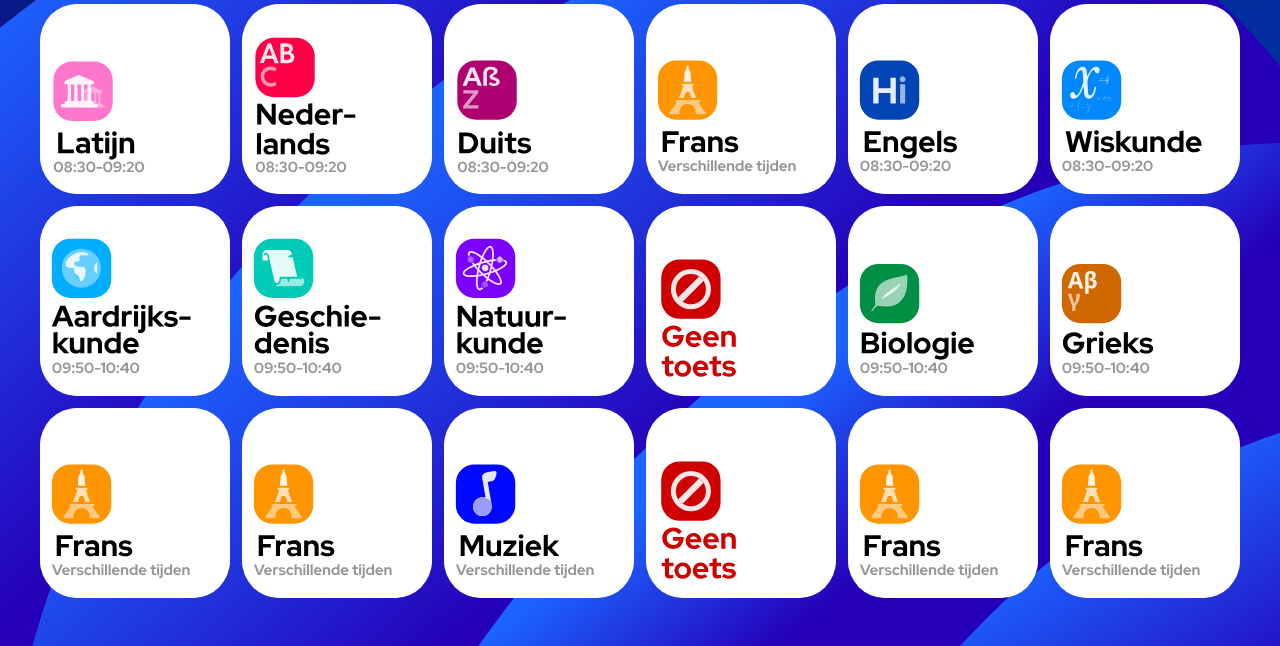
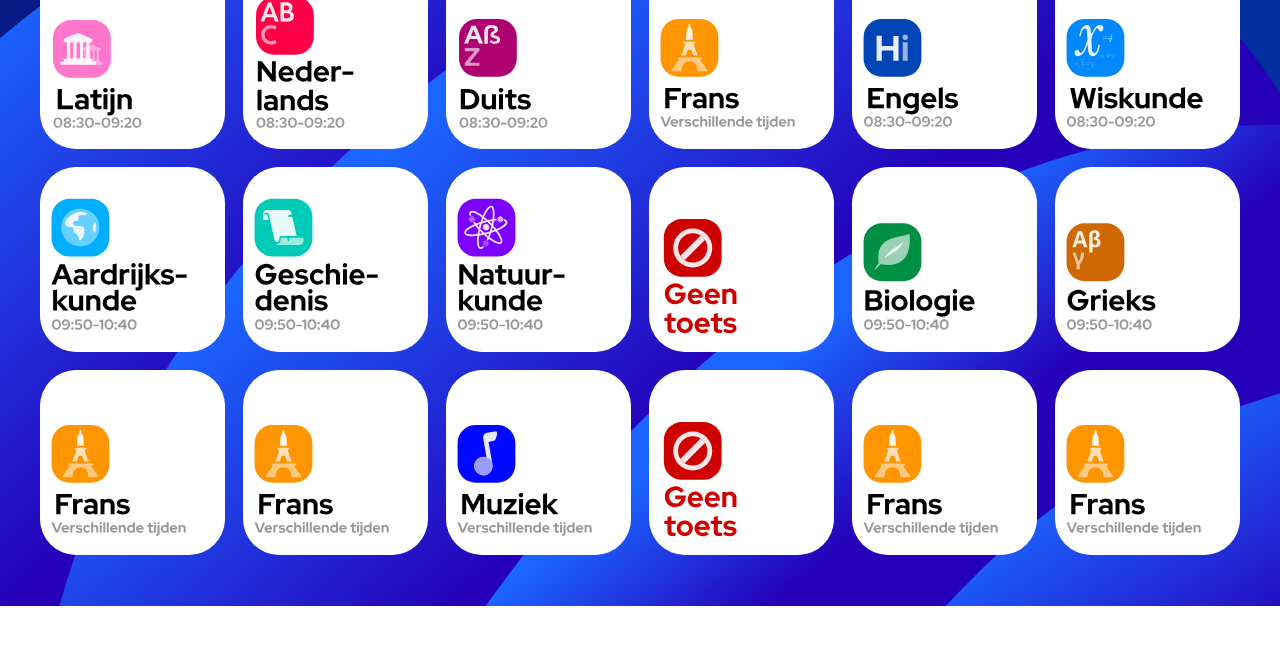
Before and after one commit to h4ytap/veliosportalcontents, a plain HTML site: page ctp/2025/ctp4.html in a window 1280 px wide. Shown: the part 254-900 px from the top of the page. After the commit the page ends 860 px from the top, so only its background shows below. Drawn offline with Linux system fonts and the light colour scheme.

Commit message:
Update ctp4.html

```diff
--- a/ctp/2025/ctp4.html
+++ b/ctp/2025/ctp4.html
@@ -18,7 +18,7 @@
        background-size: cover;
        background-repeat: mirror;
        background-position: center;
-       padding-top: 60px;
+       padding-top: 20px;
     }
     .container {
       max-width: 1200px;
@@ -54,7 +54,7 @@
       display: grid;
       grid-template-columns: repeat(6, 1fr);
       grid-template-rows: repeat(3, 1fr);
-      gap: 12px;
+      gap: 18px;
     }
     .grid-item {
       border-radius: 40px;
```
